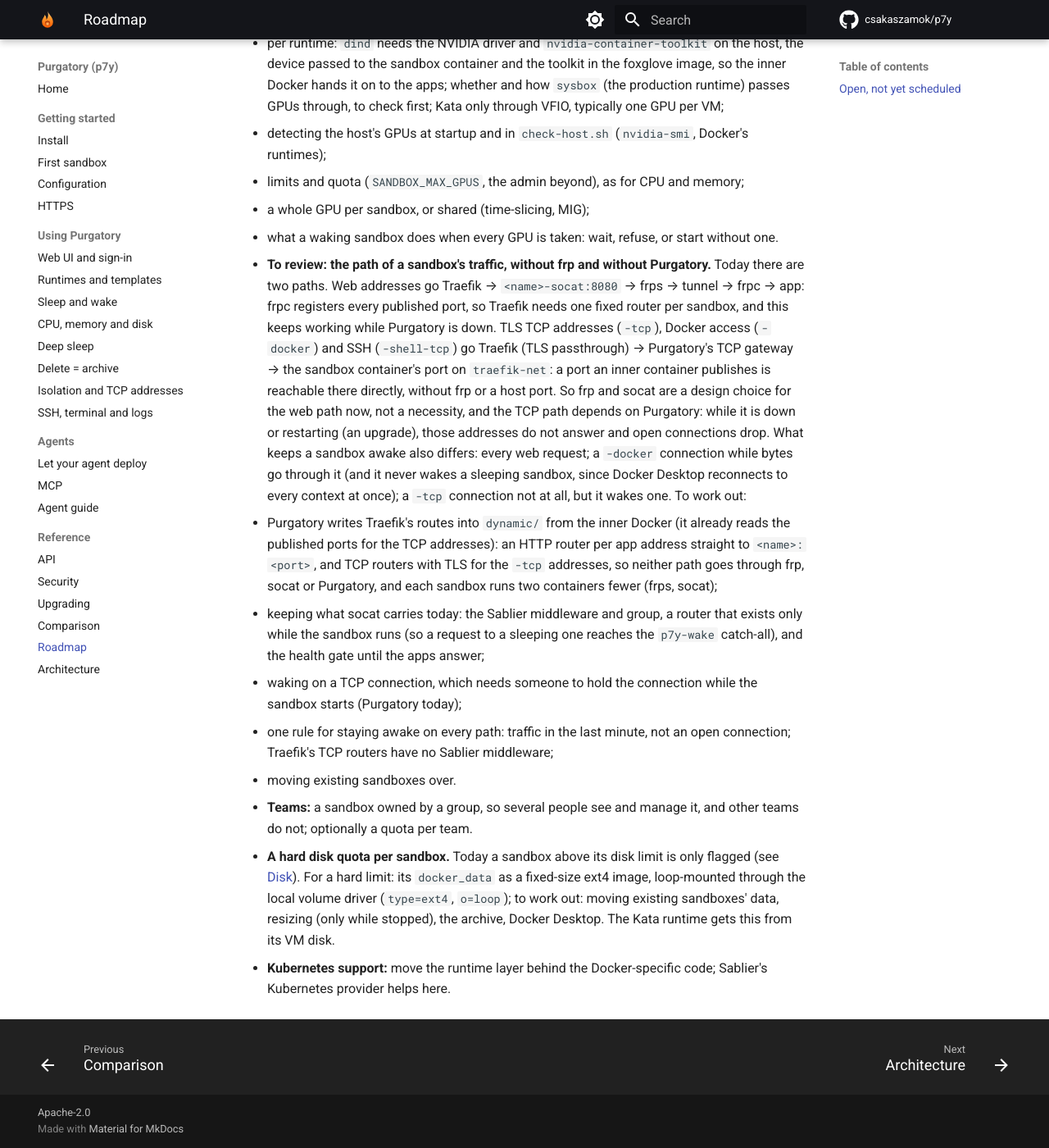
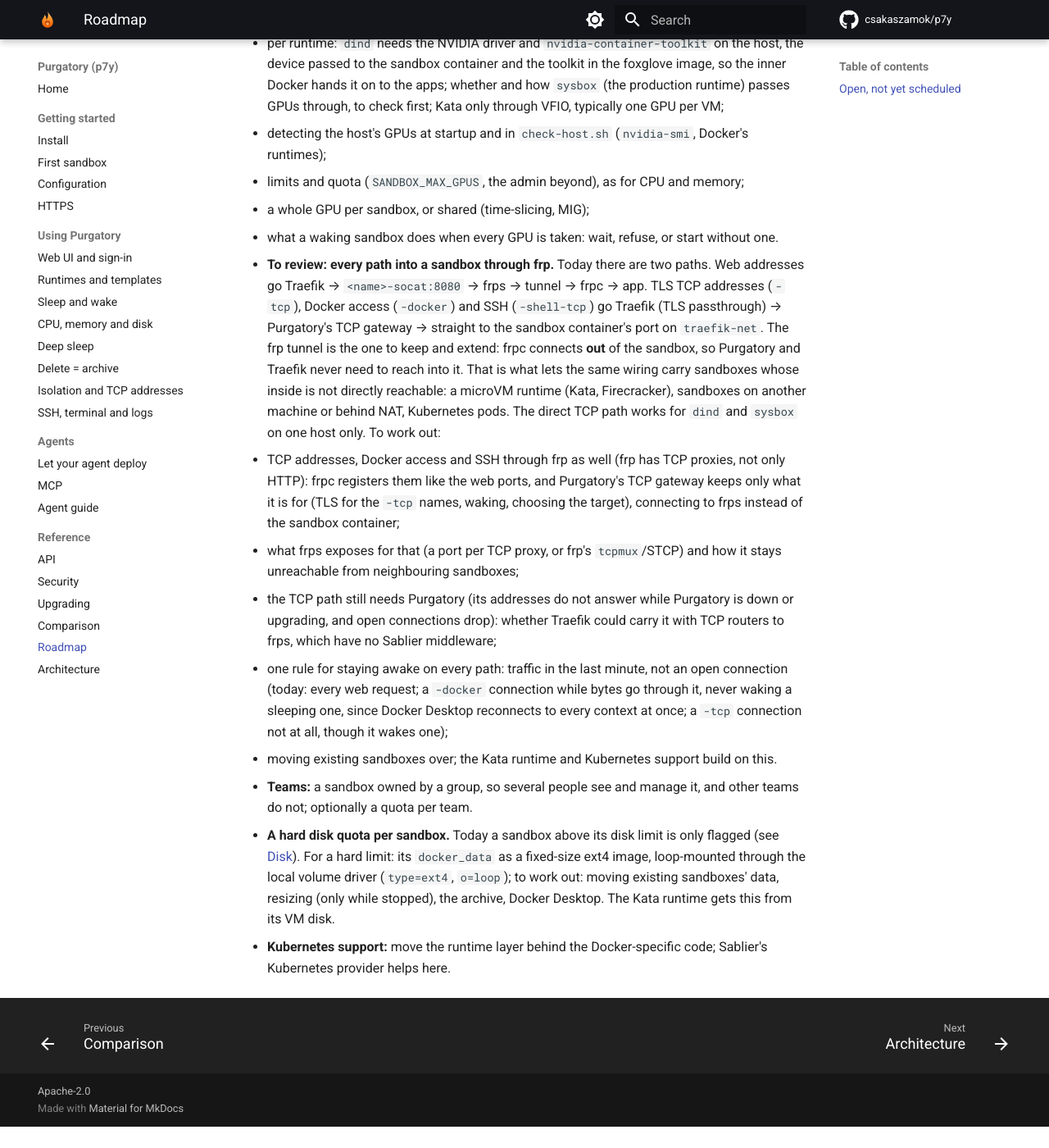
Before and after one commit to csakaszamok/p7y, an MkDocs documentation site: the page built from docs/roadmap.md, in a window 1280 px wide and 1400 px high, scrolled down 1285 px. Shown: the whole window at 82% size. Built offline with MkDocs 1.6.1 and Material for MkDocs 9.7.7, drawn with Linux system fonts in a browser that asks for light colours; comment, search, counter and statistics services are not loaded; the version menu is left out; after the commit the page ends 2659 px from its top, so only the background shows below that.

Commit message:
Roadmap: every path into a sandbox through frp
frpc connects out of the sandbox, so the same wiring can carry microVMs,
sandboxes on other machines and Kubernetes pods; the TCP gateway's direct
path does not. The review now asks how TCP, Docker access and SSH go
through frp too, instead of how to do without frp.

Co-Authored-By: Claude Opus 5.5 (1M context) <noreply@anthropic.com>

```diff
--- a/docs/roadmap.md
+++ b/docs/roadmap.md
@@ -19,12 +19,12 @@
   - limits and quota (`SANDBOX_MAX_GPUS`, the admin beyond), as for CPU and memory;
   - a whole GPU per sandbox, or shared (time-slicing, MIG);
   - what a waking sandbox does when every GPU is taken: wait, refuse, or start without one.
-- **To review: the path of a sandbox's traffic, without frp and without Purgatory.** Today there are two paths. Web addresses go Traefik → `<name>-socat:8080` → frps → tunnel → frpc → app: frpc registers every published port, so Traefik needs one fixed router per sandbox, and this keeps working while Purgatory is down. TLS TCP addresses (`-tcp`), Docker access (`-docker`) and SSH (`-shell-tcp`) go Traefik (TLS passthrough) → Purgatory's TCP gateway → the sandbox container's port on `traefik-net`: a port an inner container publishes is reachable there directly, without frp or a host port. So frp and socat are a design choice for the web path now, not a necessity, and the TCP path depends on Purgatory: while it is down or restarting (an upgrade), those addresses do not answer and open connections drop. What keeps a sandbox awake also differs: every web request; a `-docker` connection while bytes go through it (and it never wakes a sleeping sandbox, since Docker Desktop reconnects to every context at once); a `-tcp` connection not at all, but it wakes one. To work out:
-  - Purgatory writes Traefik's routes into `dynamic/` from the inner Docker (it already reads the published ports for the TCP addresses): an HTTP router per app address straight to `<name>:<port>`, and TCP routers with TLS for the `-tcp` addresses, so neither path goes through frp, socat or Purgatory, and each sandbox runs two containers fewer (frps, socat);
-  - keeping what socat carries today: the Sablier middleware and group, a router that exists only while the sandbox runs (so a request to a sleeping one reaches the `p7y-wake` catch-all), and the health gate until the apps answer;
-  - waking on a TCP connection, which needs someone to hold the connection while the sandbox starts (Purgatory today);
-  - one rule for staying awake on every path: traffic in the last minute, not an open connection; Traefik's TCP routers have no Sablier middleware;
-  - moving existing sandboxes over.
+- **To review: every path into a sandbox through frp.** Today there are two paths. Web addresses go Traefik → `<name>-socat:8080` → frps → tunnel → frpc → app. TLS TCP addresses (`-tcp`), Docker access (`-docker`) and SSH (`-shell-tcp`) go Traefik (TLS passthrough) → Purgatory's TCP gateway → straight to the sandbox container's port on `traefik-net`. The frp tunnel is the one to keep and extend: frpc connects **out** of the sandbox, so Purgatory and Traefik never need to reach into it. That is what lets the same wiring carry sandboxes whose inside is not directly reachable: a microVM runtime (Kata, Firecracker), sandboxes on another machine or behind NAT, Kubernetes pods. The direct TCP path works for `dind` and `sysbox` on one host only. To work out:
+  - TCP addresses, Docker access and SSH through frp as well (frp has TCP proxies, not only HTTP): frpc registers them like the web ports, and Purgatory's TCP gateway keeps only what it is for (TLS for the `-tcp` names, waking, choosing the target), connecting to frps instead of the sandbox container;
+  - what frps exposes for that (a port per TCP proxy, or frp's `tcpmux`/STCP) and how it stays unreachable from neighbouring sandboxes;
+  - the TCP path still needs Purgatory (its addresses do not answer while Purgatory is down or upgrading, and open connections drop): whether Traefik could carry it with TCP routers to frps, which have no Sablier middleware;
+  - one rule for staying awake on every path: traffic in the last minute, not an open connection (today: every web request; a `-docker` connection while bytes go through it, never waking a sleeping one, since Docker Desktop reconnects to every context at once; a `-tcp` connection not at all, though it wakes one);
+  - moving existing sandboxes over; the Kata runtime and Kubernetes support build on this.
 - **Teams:** a sandbox owned by a group, so several people see and manage it, and other teams do not; optionally a quota per team.
 - **A hard disk quota per sandbox.** Today a sandbox above its disk limit is only flagged (see [Disk](resources.md#disk)). For a hard limit: its `docker_data` as a fixed-size ext4 image, loop-mounted through the local volume driver (`type=ext4`, `o=loop`); to work out: moving existing sandboxes' data, resizing (only while stopped), the archive, Docker Desktop. The Kata runtime gets this from its VM disk.
 - **Kubernetes support:** move the runtime layer behind the Docker-specific code; Sablier's Kubernetes provider helps here.
```
